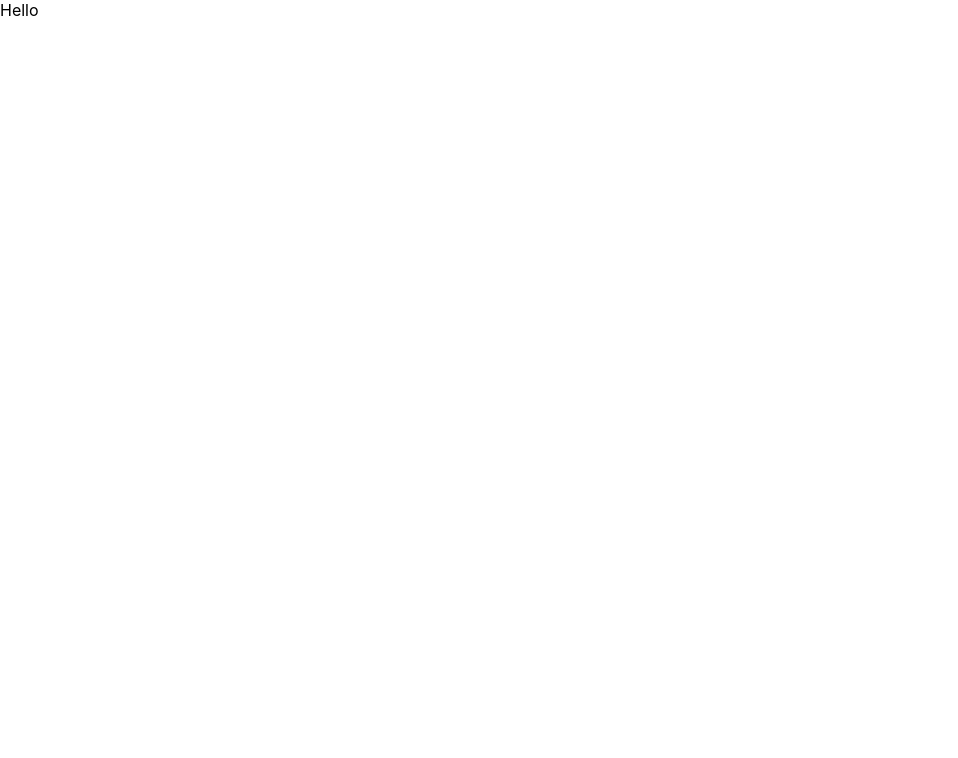
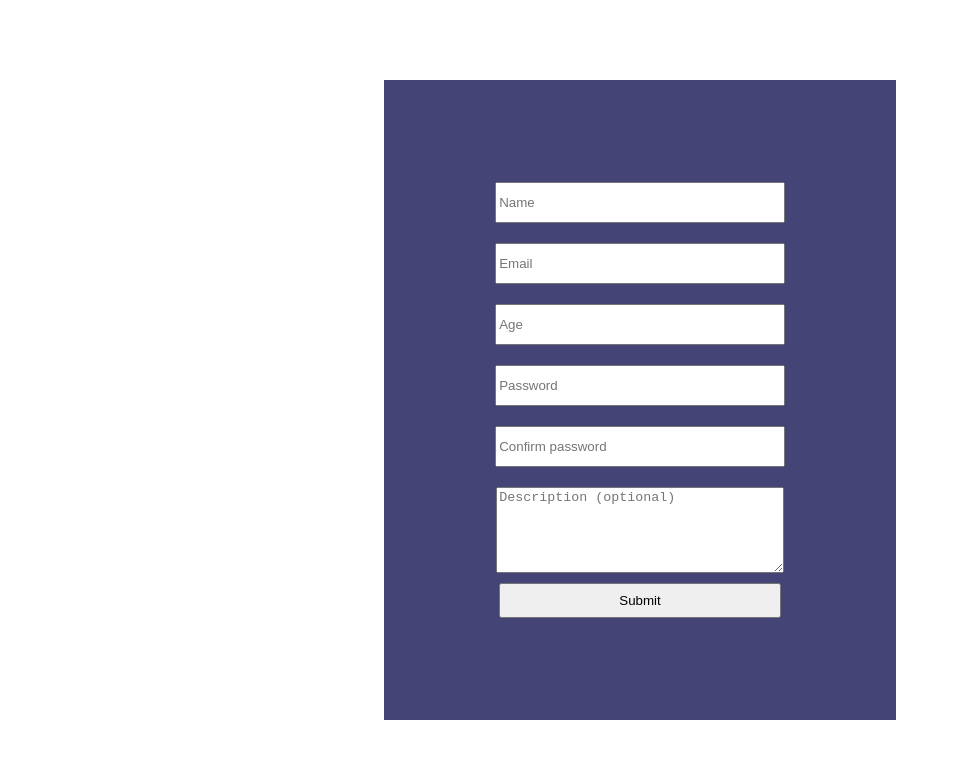
Before and after one commit to miloss98/rhf-yup, a React (Create React App) app: page / in a window 1280 px wide. Shown: the top 758 px of the page, without its empty margins (0-958 px from the left). Built offline with nearby package versions, Linux system fonts and the light colour scheme.

Commit message:
rhf & yup installed

```diff
--- a/package.json
+++ b/package.json
@@ -12,9 +12,11 @@
     "@types/react-dom": "^18.0.6",
     "react": "^18.2.0",
     "react-dom": "^18.2.0",
+    "react-hook-form": "^7.35.0",
     "react-scripts": "5.0.1",
     "typescript": "^4.8.3",
-    "web-vitals": "^2.1.4"
+    "web-vitals": "^2.1.4",
+    "yup": "^0.32.11"
   },
   "scripts": {
     "start": "react-scripts start",
--- a/src/App.tsx
+++ b/src/App.tsx
@@ -1,5 +1,11 @@
-function App() {
-  return <div className="App">Hello</div>;
-}
+import Form from "./Form";
+import "./style.css";
+const App = () => {
+  return (
+    <div className="wrapper">
+      <Form />
+    </div>
+  );
+};
 
 export default App;
--- /dev/null
+++ b/src/Form.tsx
@@ -0,0 +1,34 @@
+import { useForm } from "react-hook-form";
+import "./style.css";
+
+const Form = () => {
+  const {
+    register,
+    handleSubmit,
+    formState: { errors },
+  } = useForm();
+
+  const onSubmit = (data: any) => {
+    console.log(data);
+  };
+  return (
+    <form onSubmit={handleSubmit(onSubmit)} className="form-container">
+      <input type="text" placeholder="Name" {...register("firstName")} />
+      <input type="text" placeholder="Email" {...register("email")} />
+      <input type="number" placeholder="Age" {...register("age")} />
+      <input type="password" placeholder="Password" {...register("password")} />
+      <input
+        type="password"
+        placeholder="Confirm password"
+        {...register("confirmPassword")}
+      />
+      <textarea
+        placeholder="Description (optional)"
+        {...register("description")}
+      />
+      <input type="submit" />
+    </form>
+  );
+};
+
+export default Form;
--- /dev/null
+++ b/src/style.css
@@ -0,0 +1,27 @@
+.wrapper {
+  height: 100vh;
+  width: 100vw;
+  display: flex;
+  flex-direction: column;
+  justify-content: center;
+  align-items: center;
+}
+.form-container {
+  height: 80%;
+  width: 40%;
+  display: flex;
+  flex-direction: column;
+  justify-content: center;
+  align-items: center;
+  background-color: rgb(68, 68, 119);
+}
+.form-container input {
+  width: 55%;
+  height: 35px;
+  margin: 10px 0px 10px 0px;
+}
+.form-container textarea {
+  margin-top: 10px;
+  width: 55%;
+  height: 80px;
+}
```
Also changed, not shown: 1 other file (tests, documents, lock files or other folders).
